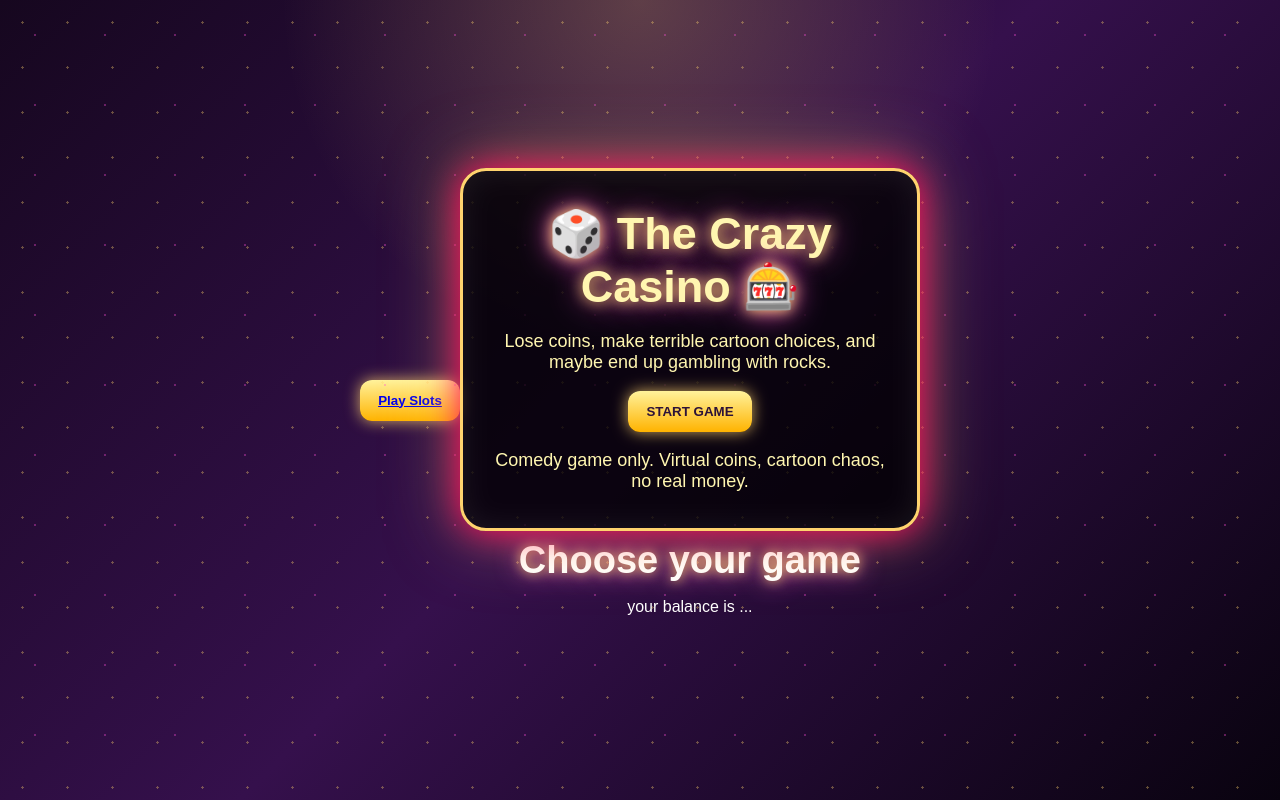
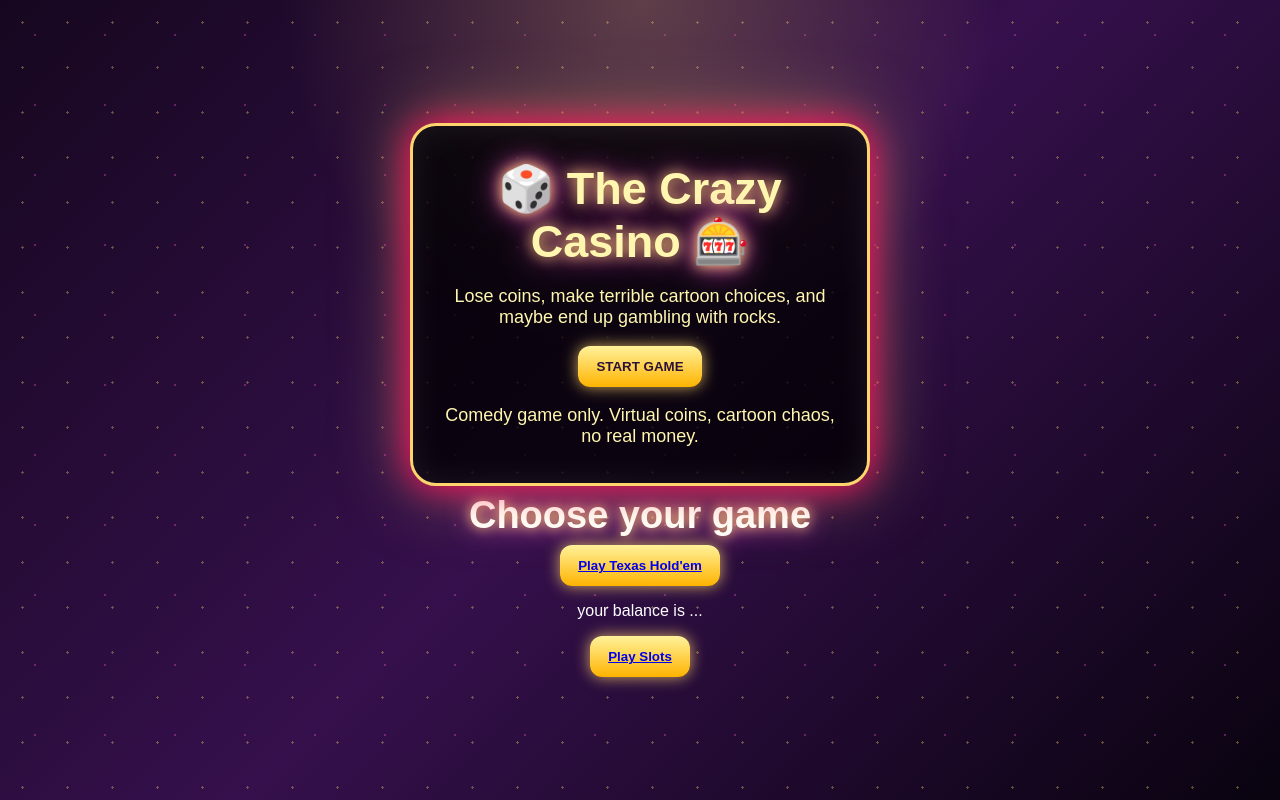
Before and after one commit to Owen-acs/Crazy-Casino3, a plain HTML site: page templates/index.html in a window 1280 px wide. Drawn offline with Linux system fonts and the light colour scheme.

Commit message:
Update index.html

```diff
--- a/templates/index.html
+++ b/templates/index.html
@@ -1,14 +1,12 @@
 <!DOCTYPE html>
 <html>
+
   <head>
     <title>The Crazy Casino</title>
-    <link rel="stylesheet" href="/static/style.css" />
+    <link rel="stylesheet" href="/static/startscreen.css" />
   </head>
   <body>
 
-     <button>
-      <a href="/templates/slots.html">Play Slots</a>
-     </button>
     <main class="game not-started" id="game">
       <button class="admin-open" id="adminOpenBtn">ADMIN</button>
 
@@ -22,7 +20,13 @@
       <section>
         <h1>Choose your game</h1>
         <div>
+          <button>
+    <a href="/templates/texasholdem/texasholdem.html">Play Texas Hold'em</a>
+  </button>
             <p id="balance-text">your balance is ...</p>
+            <button>
+              <a href="/templates/slots/slots.html">Play Slots</a>
+            </button>
         </div>
       </section>
 
```
